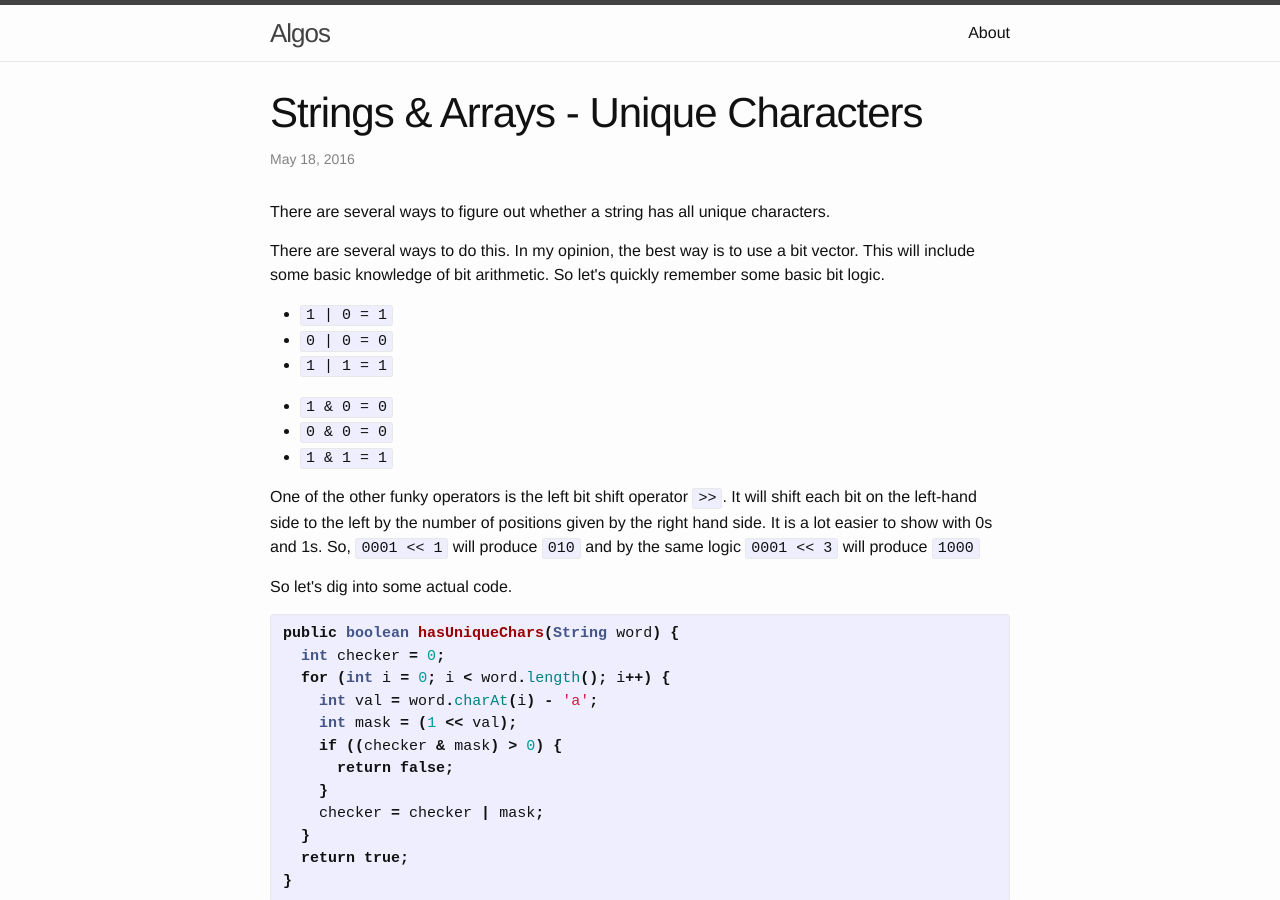
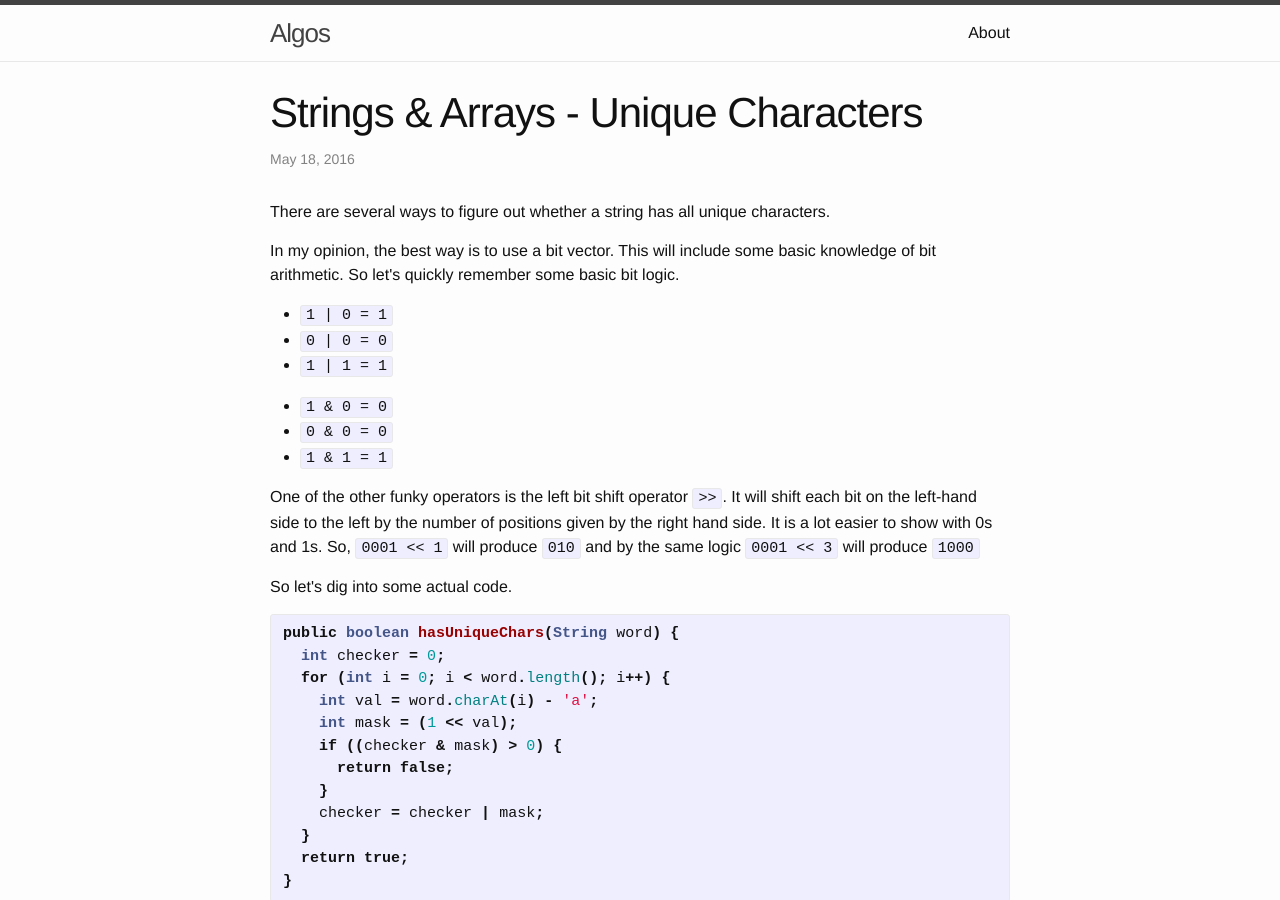
Before and after one commit to nik/nik.github.io, a Jekyll site: the page built from _posts/2016-05-18-unique-characters.markdown, in a window 1280 px wide and 900 px high. Built offline with Jekyll 4.4.1, drawn with Linux system fonts in a browser that asks for light colours.

Commit message:
remove redundant wording

```diff
--- a/_posts/2016-05-18-unique-characters.markdown
+++ b/_posts/2016-05-18-unique-characters.markdown
@@ -8,7 +8,7 @@ categories: strings&arrays
 There are several ways to figure out whether a string has all unique characters.
 
 <p>
-  There are several ways to do this. In my opinion, the best way is to use a bit vector. This will include some basic knowledge
+  In my opinion, the best way is to use a bit vector. This will include some basic knowledge
   of bit arithmetic. So let's quickly remember some basic bit logic.
   <ul>
     <li><code>1 | 0 = 1</code></li>
```
